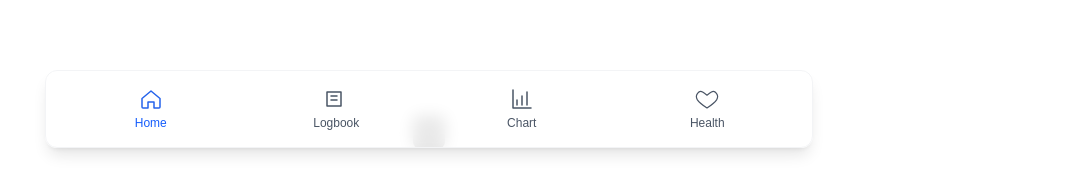
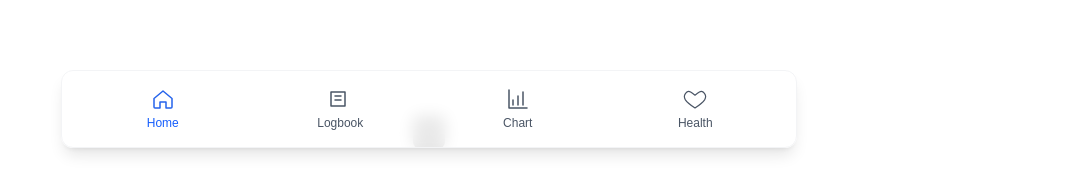
Before and after one commit to Mitchell-Conrad-20/workout-tracker, a Next.js app: page / in a window 1280 px wide. Shown: the part 636-830 px from the top of the page, without its empty margins (211-1280 px from the left). Built offline with nearby package versions, Linux system fonts and the light colour scheme.

Commit message:
Adjust BottomNav width

```diff
--- a/components/BottomNav.tsx
+++ b/components/BottomNav.tsx
@@ -44,7 +44,9 @@ const BottomNav: React.FC = () => {
   ];
 
   return (
-    <nav className="fixed bottom-4 left-1/2 -translate-x-1/2 z-50 w-[92%] max-w-3xl bg-white/90 dark:bg-neutral-900/90 backdrop-blur rounded-xl shadow-lg border border-gray-100 dark:border-neutral-800 px-3 py-2 flex justify-between items-center">
+    <div className="fixed bottom-4 left-0 right-0 z-50 pointer-events-none">
+      <div className="max-w-3xl mx-auto px-4 pointer-events-auto">
+        <nav className="w-full bg-white/90 dark:bg-neutral-900/90 backdrop-blur rounded-xl shadow-lg border border-gray-100 dark:border-neutral-800 px-3 py-2 flex justify-between items-center">
           {items.map((it) => {
         const active = pathname === it.href;
           return (
@@ -57,6 +59,8 @@ const BottomNav: React.FC = () => {
         );
           })}
         </nav>
+      </div>
+    </div>
   );
 };
 
```
Lines whose indentation alone changed are shown as unchanged.
